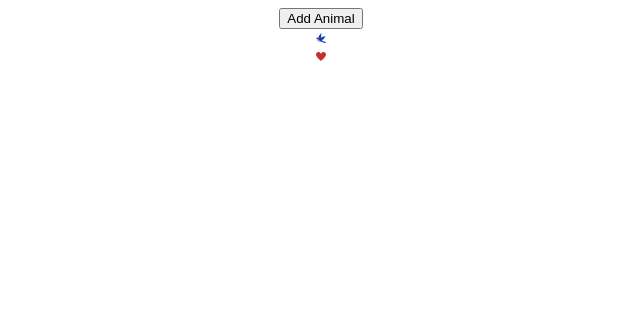
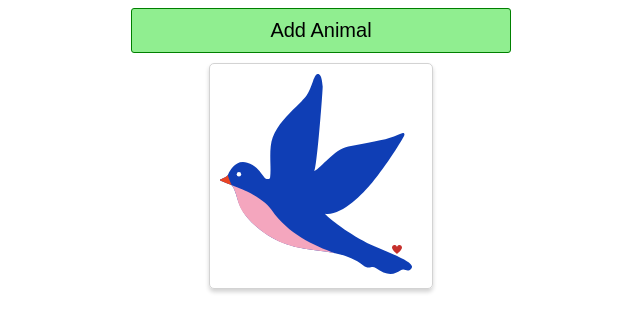
Before and after one commit to Gary-FullStack/react-project, a React (Create React App) app: page / in a window 1280 px wide. Both pictures are taken after a click on the button "Add Animal". Shown: the top 332 px of the page, without its empty margins (319-959 px from the left). Built offline with nearby package versions, Linux system fonts and the light colour scheme.

Commit message:
project 5 completed.

```diff
--- a/src/AnimalShow.css
+++ b/src/AnimalShow.css
@@ -0,0 +1,20 @@
+.animal-show {
+    position: relative;
+    border: 1px solid lightgray;
+    padding: 10px;
+    border-radius: 5px;
+    margin: 10px;
+    box-shadow: 0px 3px 4px lightgray;
+}
+
+.animal {
+    height: 200px;
+
+}
+
+.heart {
+
+    position: relative;
+    bottom: 10%;
+    right: 10%;
+}
--- a/src/AnimalShow.js
+++ b/src/AnimalShow.js
@@ -25,14 +25,9 @@
 	};
 
 	return (
-	 <div onClick={handleClick}>
-		<img alt="animal" src={svgMap[type]} />
-		<img
-		alt="heart"
-		src={heart}
-		style={{width: 10 + 10 * clicks + 'px'}}
-
-		/>
+	 <div className="animal-show" onClick={handleClick}>
+		<img className="animal" alt="animal" src={svgMap[type]} />
+		<img className="heart" alt="heart" src={heart} 	style={{width: 10 + 10 * clicks + 'px'}} />
 	 </div>
 
 	);
--- a/src/App.css
+++ b/src/App.css
@@ -5,3 +5,19 @@
     flex-direction: column;
     align-items: center;
 }
+
+button {
+    background-color: lightgreen;
+    border: 1px solid green;
+    border-radius: 3px;
+    font-size: 20px;
+    padding: 10px;
+    width: 30%;
+}
+
+.animal-list {
+    display: flex;
+    flex-direction: row;
+    flex-wrap: wrap;
+    justify-content: center;
+}
--- a/src/App.js
+++ b/src/App.js
@@ -29,7 +29,7 @@
 	return (
 		<div className="app">
 			<button onClick={handleClick}>Add Animal</button>
-			<div>{renderedAnimals}</div>
+			<div className="animal-list" >{renderedAnimals}</div>
 		</div>
 	);
 
```
